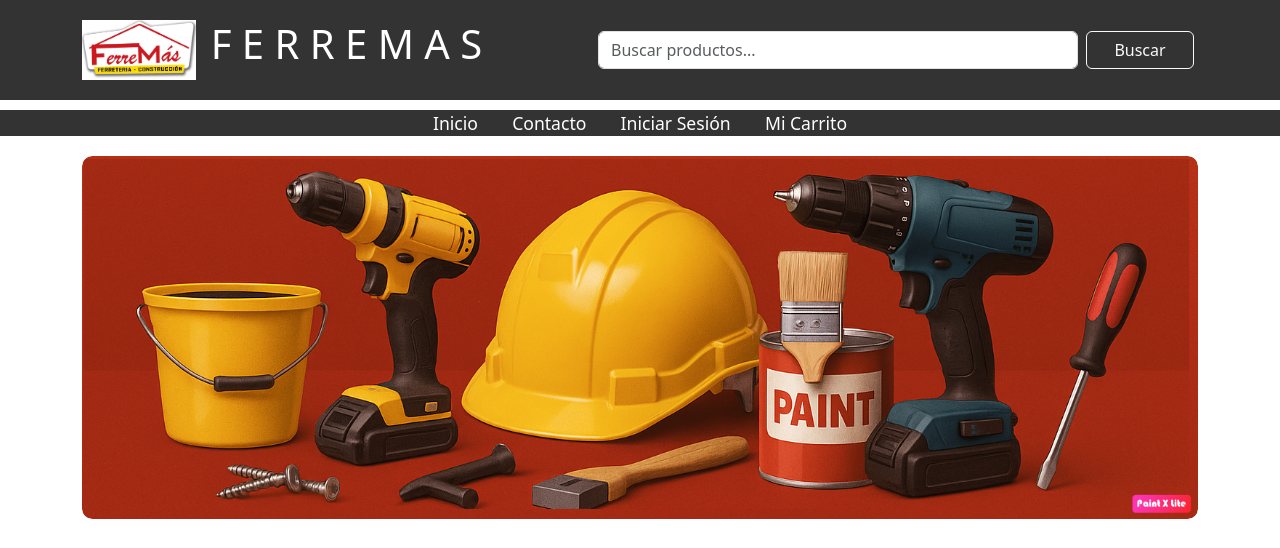
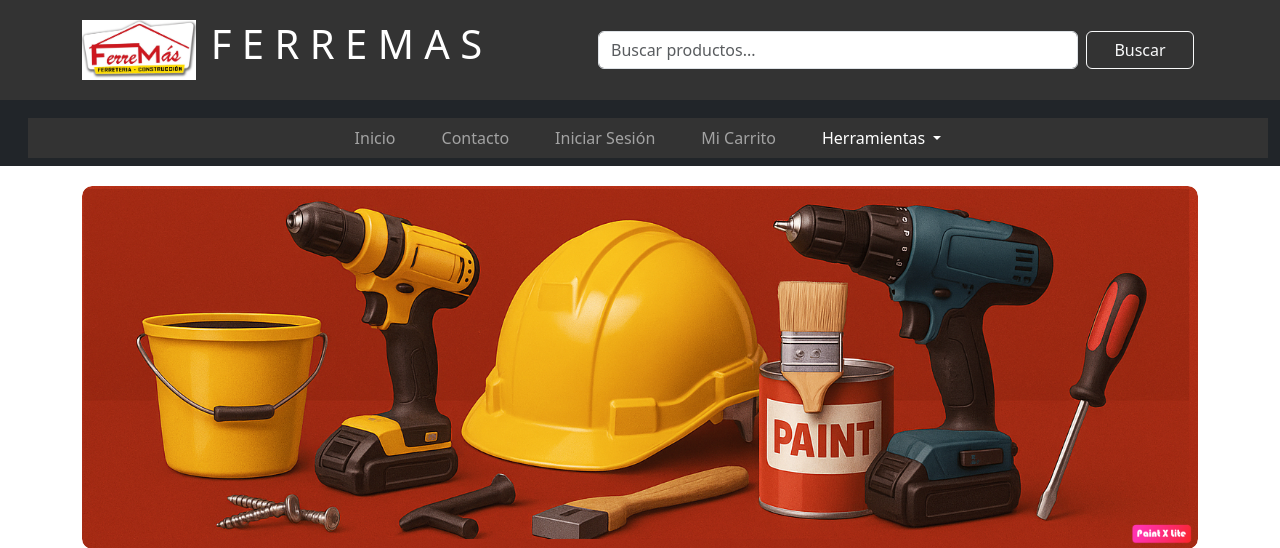
Before and after one commit to jocelyncpg/ferremas, a Flask app: page / in a window 1280 px wide; the page is wider, and only the part inside the window is pictured. Shown: the top 548 px of that part. Run offline with Flask 3, Linux system fonts and the light colour scheme.

Commit message:
boton herramientas

```diff
--- a/templates/index.html
+++ b/templates/index.html
@@ -1,7 +1,5 @@
 {% extends 'layout.html' %}
 {% block content %}
-
-
 
 <!-- Carrusel -->
 <div id="mainCarousel" class="carousel slide mb-4" data-bs-ride="carousel">
@@ -29,7 +27,8 @@
       </div>
     </div>
     {% endfor %}
-
+  </div>
+</div>
 
 <!-- Historia -->
 <div class="container my-5">
--- a/templates/layout.html
+++ b/templates/layout.html
@@ -2,7 +2,7 @@
 <html lang="es">
 <head>
   <meta charset="UTF-8">
-  <title>Ferremas</title>
+
   <link rel="stylesheet" href="{{ url_for('static', filename='css/styles.css') }}">
   <link rel="stylesheet" href="https://cdn.jsdelivr.net/npm/bootstrap@5.3.0/dist/css/bootstrap.min.css">
   <link rel="stylesheet" href="https://cdnjs.cloudflare.com/ajax/libs/font-awesome/6.5.0/css/all.min.css">
@@ -38,6 +38,57 @@
     .search-form .btn {
       width: 18%; /* Hace que el botón no sea muy grande */
     }
+
+    /* Estilo para el dropdown de herramientas */
+    .dropdown-menu {
+      width: 100%;
+      max-width: 300px;
+    }
+
+    .dropdown-item {
+      font-size: 14px;
+      word-wrap: break-word; /* Asegura que las palabras largas se ajusten */
+    }
+
+    .dropdown-header {
+      font-weight: bold;
+      font-size: 16px;
+      color: #d9534f;
+    }
+
+    nav ul li a {
+      color: white; /* Asegura que los enlaces principales en el navbar tengan texto blanco */
+      text-decoration: none;
+      font-size: 1.1rem;
+    }
+
+    .nav-item.dropdown .nav-link {
+      color: white !important; /* Asegura que el texto de "Herramientas" sea blanco */
+    }
+
+    /* Asegura que los elementos dentro del dropdown también tengan texto blanco */
+    .dropdown-menu .dropdown-item {
+      color: black; /* Cambia el color de los elementos dentro del dropdown para que sean visibles */
+    }
+
+    /* Cambia el color del texto al pasar el ratón sobre los elementos del dropdown */
+    .dropdown-menu .dropdown-item:hover {
+      color: white;
+      background-color: #d02b2b;
+    }
+
+    /* Ajustar los botones del navbar al centro */
+    .navbar-nav {
+      justify-content: center;
+      width: 100%;
+    }
+
+    /* Ajustar las letras dentro del dropdown */
+    .dropdown-menu .dropdown-item {
+      white-space: normal; /* Permite que el texto se ajuste si es demasiado largo */
+      overflow: hidden; /* Oculta el texto desbordado */
+      text-overflow: ellipsis; /* Añade "..." al final si el texto es demasiado largo */
+    }
   </style>
 
 </head>
@@ -59,13 +110,73 @@
   </div>
 </header>
 
-<nav>
-  <ul>
-    <li><a href="{{ url_for('index') }}">Inicio</a></li>
-    <li><a href="{{ url_for('contact') }}">Contacto</a></li>
-    <li><a href="{{ url_for('login') }}">Iniciar Sesión</a></li>
-    <li><a href="{{ url_for('cart') }}">Mi Carrito</a></li>
-  </ul>
+<nav class="navbar navbar-expand-lg navbar-dark bg-dark">
+  <div class="container-fluid">
+    <a class="navbar-brand" href="{{ url_for('index') }}"></a>
+    <button class="navbar-toggler" type="button" data-bs-toggle="collapse" data-bs-target="#navbarNav" aria-controls="navbarNav" aria-expanded="false" aria-label="Toggle navigation">
+      <span class="navbar-toggler-icon"></span>
+    </button>
+    <div class="collapse navbar-collapse" id="navbarNav">
+      <ul class="navbar-nav mx-auto"> <!-- Centra los botones de navegación -->
+        <li class="nav-item">
+          <a class="nav-link" href="{{ url_for('index') }}">Inicio</a>
+        </li>
+        <li class="nav-item">
+          <a class="nav-link" href="{{ url_for('contact') }}">Contacto</a>
+        </li>
+        <li class="nav-item">
+          <a class="nav-link" href="{{ url_for('login') }}">Iniciar Sesión</a>
+        </li>
+        <li class="nav-item">
+          <a class="nav-link" href="{{ url_for('cart') }}">Mi Carrito</a>
+        </li>
+
+        <!-- Dropdown de herramientas -->
+        <li class="nav-item dropdown">
+          <a class="nav-link dropdown-toggle" href="#" id="navbarDropdown" role="button" data-bs-toggle="dropdown" aria-expanded="false">
+            Herramientas
+          </a>
+          <ul class="dropdown-menu" aria-labelledby="navbarDropdown">
+            <!-- Herramientas Manuales -->
+            <li><span class="dropdown-header">Manuales</span></li>
+            <li><a class="dropdown-item" href="#">Martillos</a></li>
+            <li><a class="dropdown-item" href="#">Destornilladores</a></li>
+            <li><a class="dropdown-item" href="#">Llaves</a></li>
+
+            <!-- Herramientas Eléctricas -->
+            <li><span class="dropdown-header">Eléctricas</span></li>
+            <li><a class="dropdown-item" href="#">Taladros</a></li>
+            <li><a class="dropdown-item" href="#">Sierras</a></li>
+            <li><a class="dropdown-item" href="#">Lijadoras</a></li>
+
+            <!-- Materiales de Construcción -->
+            <li><span class="dropdown-header">Construcción</span></li>
+            <li><a class="dropdown-item" href="#">Cemento</a></li>
+            <li><a class="dropdown-item" href="#">Arena</a></li>
+            <li><a class="dropdown-item" href="#">Ladrillos</a></li>
+
+            <!-- Acabados -->
+            <li><span class="dropdown-header">Acabados</span></li>
+            <li><a class="dropdown-item" href="#">Pinturas</a></li>
+            <li><a class="dropdown-item" href="#">Barnices</a></li>
+            <li><a class="dropdown-item" href="#">Cerámicos</a></li>
+
+            <!-- Equipos de Seguridad -->
+            <li><span class="dropdown-header">Seguridad</span></li>
+            <li><a class="dropdown-item" href="#">Casos</a></li>
+            <li><a class="dropdown-item" href="#">Guantes</a></li>
+            <li><a class="dropdown-item" href="#">Lentes de Seguridad</a></li>
+
+            <!-- Accesorios Varios -->
+            <li><span class="dropdown-header">Varios</span></li>
+            <li><a class="dropdown-item" href="#">Tornillos y Anclajes</a></li>
+            <li><a class="dropdown-item" href="#">Fijaciones y Adhesivos</a></li>
+            <li><a class="dropdown-item" href="#">Equipos de Medición</a></li>
+          </ul>
+        </li>
+      </ul>
+    </div>
+  </div>
 </nav>
 
 <div class="container">
@@ -85,5 +196,6 @@
   </div>
 </footer>
 
+<script src="https://cdn.jsdelivr.net/npm/bootstrap@5.3.0/dist/js/bootstrap.bundle.min.js"></script>
 </body>
 </html>
```
